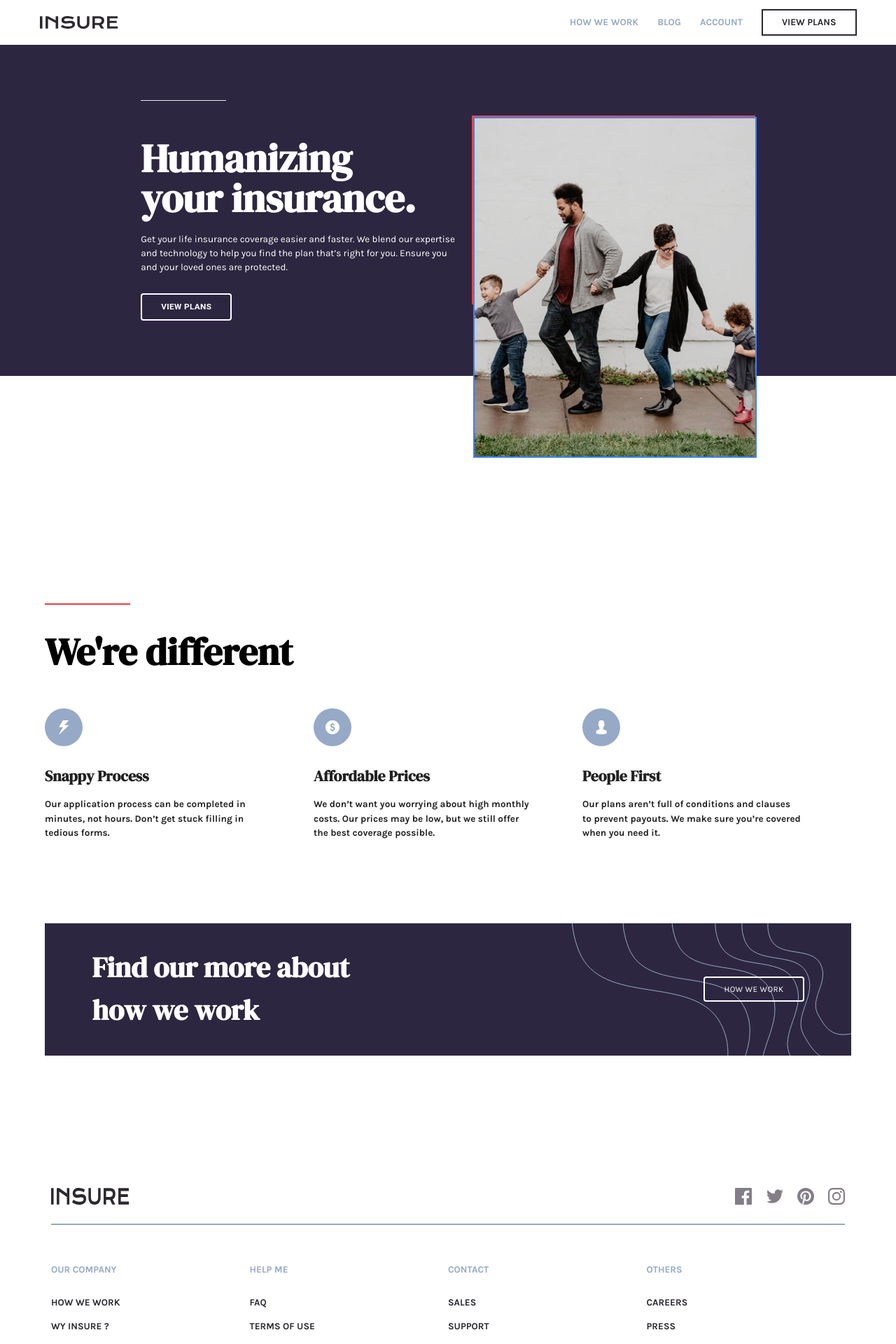
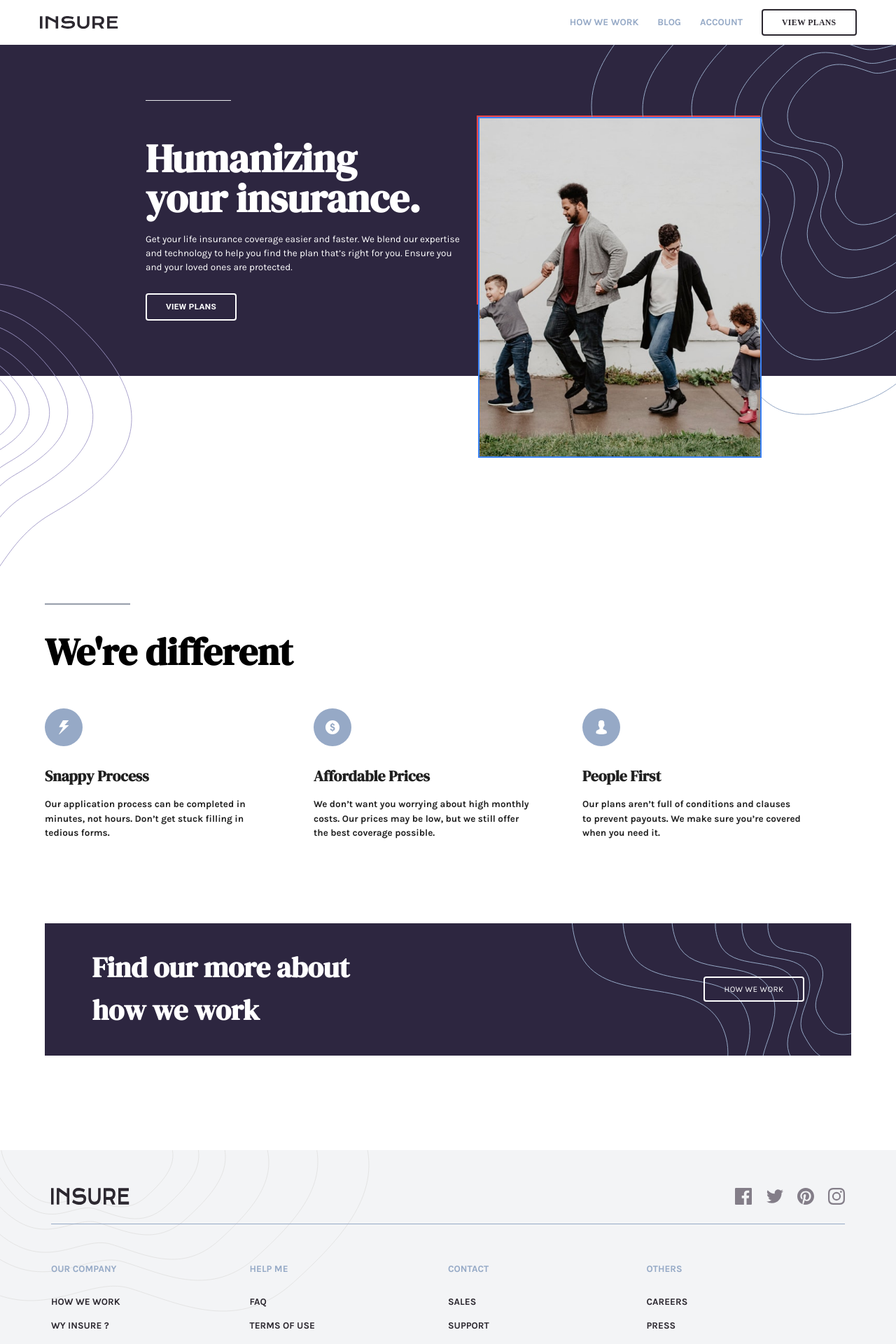
Before and after one commit to SouhailM07/fmc-insure-landing-page, a React (Vite) app: page / in a window 1280 px wide. Shown: the top 1920 px of the page at 70% size. Built offline with nearby package versions, Linux system fonts and the light colour scheme.

Commit message:
[Hero] component checkpoint-lg

```diff
--- a/src/components/Footer/Footer.tsx
+++ b/src/components/Footer/Footer.tsx
@@ -7,13 +7,18 @@ import twitter_logo from "/icon-twitter.svg";
 import pinterest_logo from "/icon-pinterest.svg";
 import instagram_logo from "/icon-instagram.svg";
 import footer_logo from "/logo.svg";
+import footer_img from "/bg-pattern-footer-desktop.svg";
 
 export default function Footer() {
-  const socialLinks: string[] = [
-    facebook_logo,
-    twitter_logo,
-    pinterest_logo,
-    instagram_logo,
+  interface socialLinks {
+    img: string;
+    label: string;
+  }
+  const socialLinks: socialLinks[] = [
+    { img: facebook_logo, label: "follow me on facebook" },
+    { img: twitter_logo, label: "follow me on twitter" },
+    { img: pinterest_logo, label: "follow me on pinterest" },
+    { img: instagram_logo, label: "follow me on instagram" },
   ];
   interface arrOfLinks_type {
     title: string;
@@ -39,8 +44,8 @@ export default function Footer() {
   ];
   return (
     <>
-      <footer className="mt-[10rem] py-[4rem]">
-        <article className="pb-[2rem] max-w-[84rem] flex justify-between mx-auto border-b-2 border-b-GrayishBlue">
+      <footer className="mt-[10rem] py-[4rem] bg-[url('/bg-pattern-footer-desktop.svg')] bg-no-repeat bg-gray-100">
+        <article className="pb-[2rem] max-w-[84rem] flex justify-between mx-auto border-b-[1px] border-b-GrayishBlue">
           <img src={footer_logo} alt="logo" />
           <Stack
             component="ul"
@@ -51,7 +56,9 @@ export default function Footer() {
             {socialLinks.map((e, i) => {
               return (
                 <li key={i}>
-                  <img src={e} alt="logo" className="cursor-pointer" />
+                  <a href="#" aria-label={e.label}>
+                    <img src={e.img} alt="logo" className="cursor-pointer" />
+                  </a>
                 </li>
               );
             })}
--- a/src/components/Hero/Hero.tsx
+++ b/src/components/Hero/Hero.tsx
@@ -2,11 +2,20 @@ import "./hero.css";
 // mui
 import { Button } from "@mui/material";
 import img_desktop from "/image-intro-desktop.jpg";
-
+import img1 from "/bg-pattern-intro-left-desktop.svg";
+import img2 from "/bg-pattern-intro-right-desktop.svg";
 export default function Hero() {
   return (
     <>
       <article className="bg-DarkViolet text-white min-h-[35rem] flex items-center justify-center space-x-[1rem]">
+        <div className="absolute w-full flex  justify-between top-0  ">
+          <img
+            src={img1}
+            alt="img"
+            className="w-[14rem] h-[30rem]  translate-y-[30rem]"
+          />
+          <img src={img2} alt="img" className="" />
+        </div>
         <section className="w-[34rem] ">
           <hr className="mb-[4rem] w-[9rem]" />
           <h1 className="text-[4.2rem] heading leading-[4.2rem]">
--- a/src/components/Navbar/Navbar.tsx
+++ b/src/components/Navbar/Navbar.tsx
@@ -1,6 +1,6 @@
 import React, { useState } from "react";
 import "./navbar.css";
-import { AppBar, Toolbar, Stack } from "@mui/material";
+import { AppBar, Toolbar, Stack, Button } from "@mui/material";
 import { Navbar_mobile } from "../../components";
 export const PanelContext: any = React.createContext("");
 // assets
@@ -25,9 +25,18 @@ export default function Navbar() {
                   );
                 })}
               </Stack>
-              <button className="border-2 border-VeryDarkViolet text-VeryDarkViolet uppercase px-[2rem] py-[0.5rem]">
+              <Button
+                sx={{
+                  border: "2px solid",
+                  px: "2rem",
+                  py: "0.5rem",
+                  fontFamily: "karma",
+                  fontWeight: "700",
+                }}
+                className=" !border-VeryDarkViolet !text-VeryDarkViolet  "
+              >
                 VIEW PLANS
-              </button>
+              </Button>
             </div>
           </Toolbar>
           {/* <Navbar_mobile /> */}
--- a/src/components/Section1/Section1.tsx
+++ b/src/components/Section1/Section1.tsx
@@ -38,7 +38,7 @@ export default function Section1() {
   return (
     <>
       <article>
-        <hr className="w-[9rem] h-1 outline-none bg-red-500" />
+        <hr className="w-[9rem] h-1 outline-none bg-gray-400" />
         <h1 className="heading text-[4rem] mt-[2rem] mb-[3rem]">
           We're different
         </h1>
```
